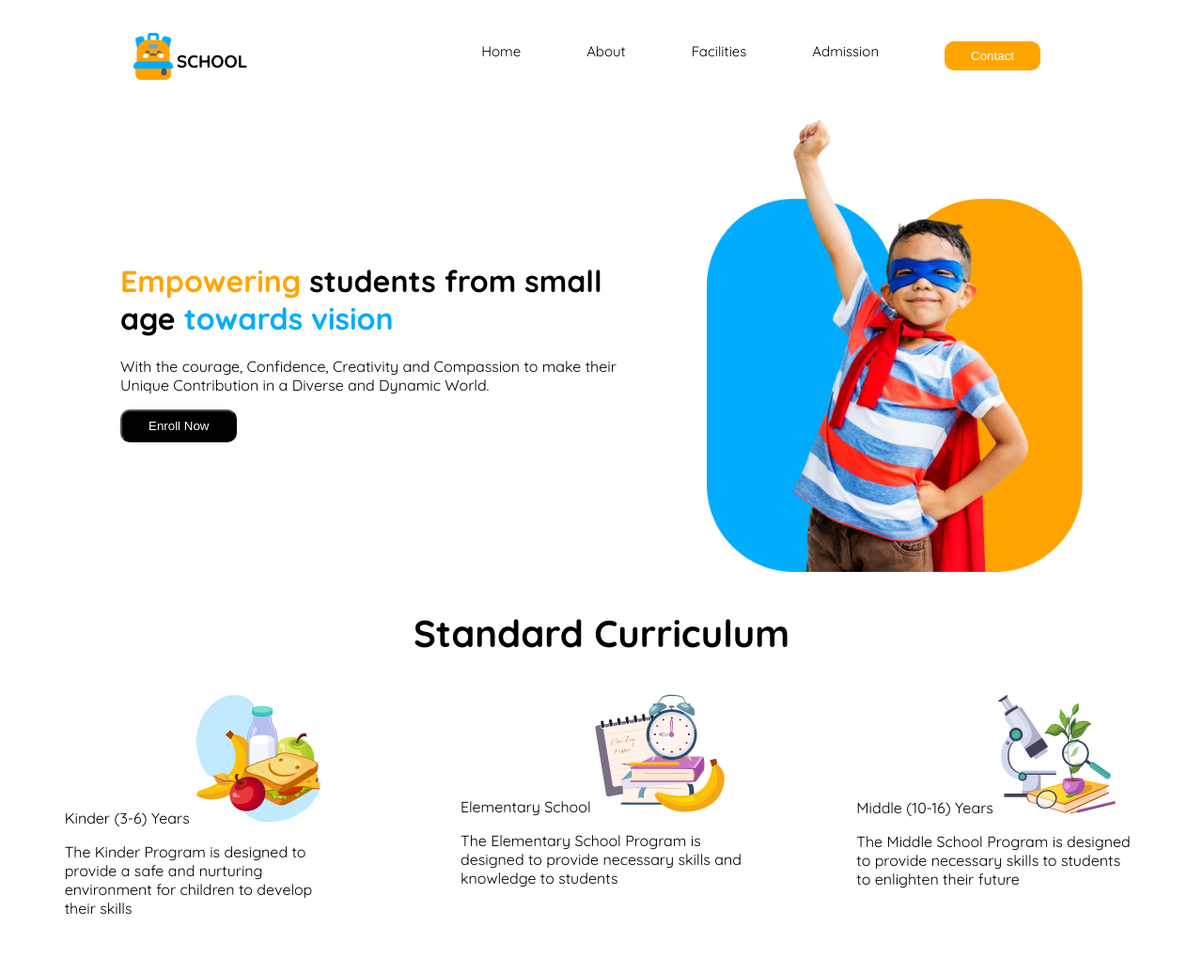
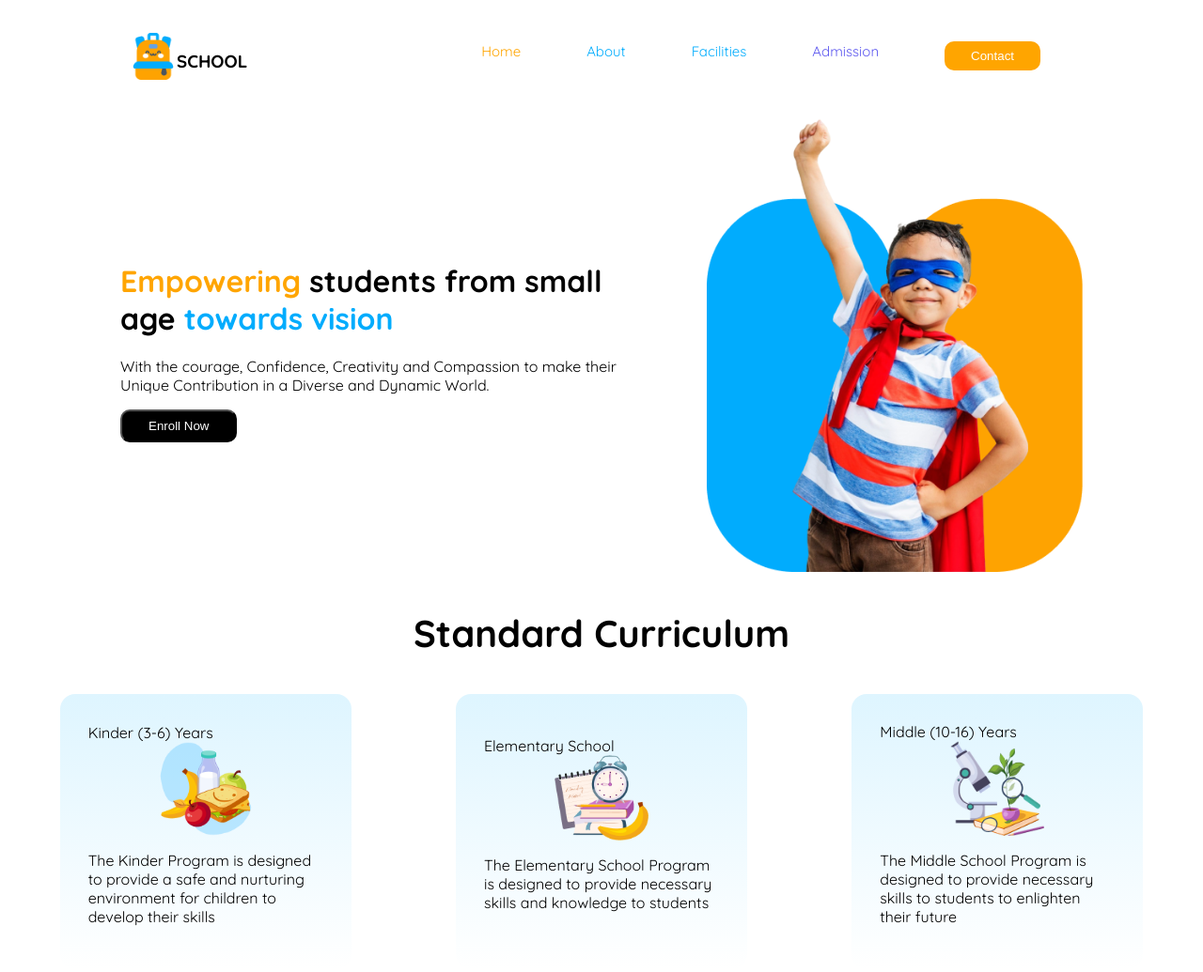
Before and after one commit to mohammadZahin/Kids-School, a plain HTML site: page index.html in a window 1280 px wide. Shown: the whole page at 94% size. Before the commit the page ends 1001 px from the top, so only its background shows below. Drawn offline with Linux system fonts and the light colour scheme.

Commit message:
Second Commit

```diff
--- a/index.html
+++ b/index.html
@@ -12,10 +12,10 @@
     <nav>
     <span class="img-logo"><img src="assets/logo.png" alt=""><h3>SCHOOL</h3></span>
     <ul>
-        <li style="color: orange;" class="dark"><a href="">Home</a></li>
-        <li style="color:#01ACFD ;" class="dark"><a href="">About</a></li>
-        <li style="color: #05D4DF;" class="dark"><a href="">Facilities</a></li>
-        <li style="color: #5D58EF;" class="dark"><a href="">Admission</a></li>
+        <li  class="dark"><a style="color: orange;" href="">Home</a></li>
+        <li  class="dark"><a style="color:#01ACFD ;" href="">About</a></li>
+        <li  class="dark"><a style="color:#01ACFD ;" href="">Facilities</a></li>
+        <li class="dark"><a style="color: #5D58EF;" href="">Admission</a></li>
         <li><a href=""><button class="btn-primary">Contact</button></a></li>
     </ul>
     </nav>
@@ -37,23 +37,23 @@
         <section class="Standard">
              <h3 class="section-title">Standard Curriculum </h3>
              <div class="section-content">
-             <div class="card">
+             <div class="card card-1">
                 Kinder (3-6) Years
-                <img src="assets/kinder.png" alt="">
+                <img src="assets/kinder.png" class="card-img">
                 <p>
                 The Kinder Program is designed to provide a safe and nurturing environment for children to develop their skills
                 </p>
              </div>
-             <div class="card">
+             <div class="card card-2">
                 Elementary School
-                <img src="assets/elementary.png" alt="">
+                <img src="assets/elementary.png" class="card-img">
                 <p>
                  The Elementary School Program is designed to provide necessary skills and knowledge to students
                 </p>
              </div>
-             <div class="card">
+             <div class="card card-3">
                 Middle (10-16) Years
-                <img src="assets/middle.png" alt="">
+                <img src="assets/middle.png" class="card-img">
                 <p>
                 The Middle School Program is designed to provide necessary skills to students to enlighten their future
                 </p>
--- a/styles.css
+++ b/styles.css
@@ -79,13 +79,29 @@ nav ul{
 
 }
 .card{
-    max-width: 300px;
+    max-width: 250px;
     margin: 0 auto;
+    padding: 30px;
+    border-radius: 16px;
+    display: flex;
+    flex-direction: column;
+    justify-content: center;
 }
 .section-content{
     display: flex;
     justify-content: space-around;
 }
 .card-1{
-    background: linear-gradient(#01ACFD,#ffffff )
+    background: linear-gradient(#DEF5FF,#ffffff )
 }
+.card-2{
+    background: linear-gradient(#DEF5FF,#ffffff )
+}
+.card-3{
+    background: linear-gradient(#DEF5FF,#ffffff )
+}
+.card-img{
+    width: 100px;
+    margin: 0 auto;
+
+}
```
